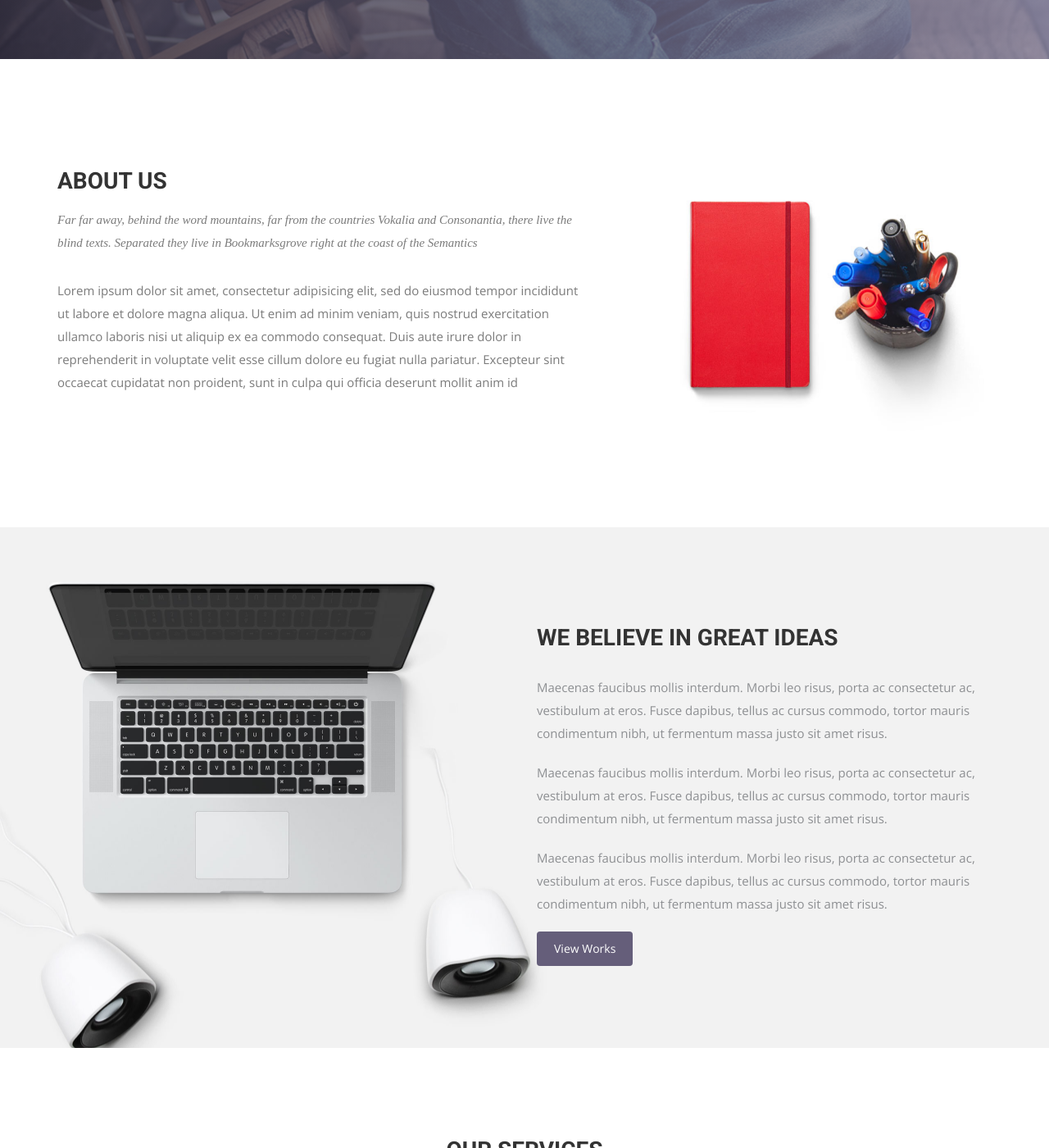
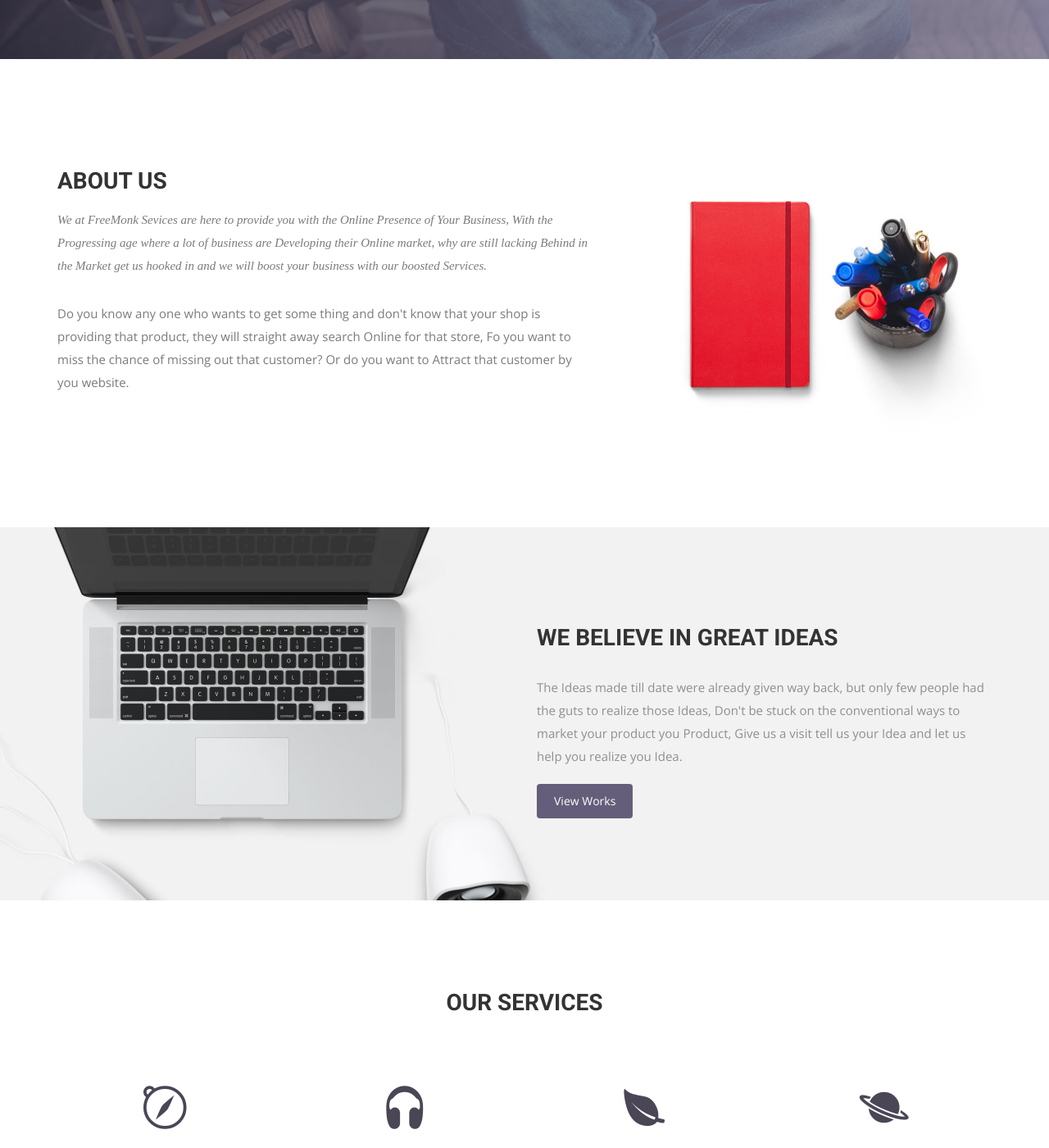
Before and after one commit to FreeMonk/FreeMonk.github.io, a Jekyll site: the page built from index.html, in a window 1280 px wide and 1400 px high, scrolled down 783 px. Shown: the whole window at 82% size. Built offline with Jekyll 4.4.1, drawn with Linux system fonts in a browser that asks for light colours; nearby versions of some CDN libraries; some web fonts are replaced.

```diff
--- a/index.html
+++ b/index.html
@@ -25,9 +25,9 @@
         <div class="block">
           <div class="section-title">
             <h2>About Us</h2>
-            <p>Far far away, behind the word mountains, far from the countries Vokalia and Consonantia, there live the blind texts. Separated they live in Bookmarksgrove right at the coast of the Semantics</p>
+            <p>We at FreeMonk Sevices are here to provide you with the Online Presence of Your Business, With the Progressing age where a lot of business are Developing their Online market, why are still lacking Behind in the Market get us hooked in and we will boost your business with our boosted Services.</p>
           </div>
-          <p>Lorem ipsum dolor sit amet, consectetur adipisicing elit, sed do eiusmod tempor incididunt ut labore et dolore magna aliqua. Ut enim ad minim veniam, quis nostrud exercitation ullamco laboris nisi ut aliquip ex ea commodo consequat. Duis aute irure dolor in reprehenderit in voluptate velit esse cillum dolore eu fugiat nulla pariatur. Excepteur sint occaecat cupidatat non proident, sunt in culpa qui officia deserunt mollit anim id </p>
+          <p>Do you know any one who wants to get some thing and don't know that your shop is providing that product, they will straight away search Online for that store, Fo you want to miss the chance of missing out that customer? Or do you want to Attract that customer by you website. </p>
         </div>
       </div><!-- .col-md-7 close -->
       <div class="col-md-5 col-sm-12">
@@ -44,10 +44,8 @@
   <div class="row">
     <div class="col-md-6 col-md-offset-6">
       <h2>WE BELIEVE IN GREAT IDEAS</h2>
-      <p>Maecenas faucibus mollis interdum. Morbi leo risus, porta ac consectetur ac, vestibulum at eros. Fusce dapibus, tellus ac cursus commodo, tortor mauris condimentum nibh, ut fermentum massa justo sit amet risus.</p>
-      <p>Maecenas faucibus mollis interdum. Morbi leo risus, porta ac consectetur ac, vestibulum at eros. Fusce dapibus, tellus ac cursus commodo, tortor mauris condimentum nibh, ut fermentum massa justo sit amet risus.</p>
-      <p>Maecenas faucibus mollis interdum. Morbi leo risus, porta ac consectetur ac, vestibulum at eros. Fusce dapibus, tellus ac cursus commodo, tortor mauris condimentum nibh, ut fermentum massa justo sit amet risus.</p>
-      <a href="#" class="btn btn-view-works">View Works</a>
+      <p>The Ideas made till date were already given way back, but only few people had the guts to realize those Ideas, Don't be stuck on the conventional ways to market your product you Product, Give us a visit tell us your Idea and let us help you realize you Idea. </p>
+      <a href="{{site.url}}/work/" class="btn btn-view-works">View Works</a>
     </div>
   </div>
 </div>
```
